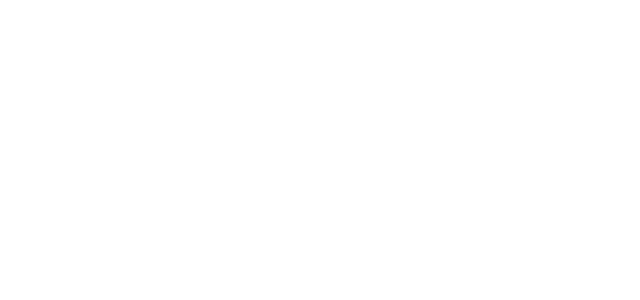
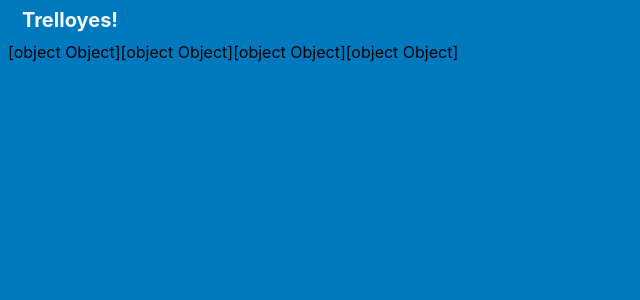
Before and after one commit to BarreraR/trelloyes, a React (Create React App) app: page / in a window 1280 px wide. Shown: the top 300 px of the page, without its empty margins (0-640 px from the left). Built offline with nearby package versions, Linux system fonts and the light colour scheme.

Commit message:
please work

```diff
--- a/src/App.js
+++ b/src/App.js
@@ -1,9 +1,31 @@
 import React from 'react';
+import List from './List';
+import Card from './Card';
 
-function App() {
+function myArray(arr, obj){
+  let cards = [];
+  for(let i=0; i<arr.length; i++ ){
+    for(let [key, value] in Object.entries(obj)){
+      if(arr[i] === key){
+        cards.push(value);
+      }
+    }
+  }
+  return cards;
+}
+
+function App(props) {
+  const arr = props.store.lists.map(list => <List key={list.id} header={list.header} cards={myArray(list.cardIds, props.store.allCards)} />)
+
+
   return (
-    <main className='App'>
-      {/* content goes here */}
+    <main className="App">
+      <header className="App-header">
+        <h1>Trelloyes!</h1>
+      </header>
+      <div className="App-list">
+        {arr.join("")}
+      </div>
     </main>
   );
 }
--- /dev/null
+++ b/src/Store.js
@@ -0,0 +1,41 @@
+const STORE = {
+  lists: [
+    {
+      id: '1',
+      header: 'First list',
+      cardIds: [ 'a', 'b', 'e', 'f', 'g', 'j', 'l', 'm' ],
+    },
+    {
+      id: '2',
+      header: 'Second list',
+      cardIds: ['b', 'c', 'd', 'f', 'h', 'i', 'k'],
+    },
+    {
+      id: '3',
+      header: 'Third list',
+      cardIds: [ 'a', 'b', 'c', 'd', 'e', 'f', 'g', 'h', 'i', 'j', 'k', 'l', 'm' ],
+    },
+    {
+      id: '4',
+      header: 'Fourth list',
+      cardIds: [ 'l', 'm' ],
+    },
+  ],
+  allCards: {
+    'a': { id: 'a', title: 'First card', content: 'lorem ipsum' },
+    'b': { id: 'b', title: 'Second card', content: 'lorem ipsum' },
+    'c': { id: 'c', title: 'Third card', content: 'lorem ipsum' },
+    'd': { id: 'd', title: 'Fourth card', content: 'lorem ipsum' },
+    'e': { id: 'e', title: 'Fifth card', content: 'lorem ipsum' },
+    'f': { id: 'f', title: 'Sixth card', content: 'lorem ipsum' },
+    'g': { id: 'g', title: 'Seventh card', content: 'lorem ipsum' },
+    'h': { id: 'h', title: 'Eighth card', content: 'lorem ipsum' },
+    'i': { id: 'i', title: 'Ninth card', content: 'lorem ipsum' },
+    'j': { id: 'j', title: 'Tenth card', content: 'lorem ipsum' },
+    'k': { id: 'k', title: 'Eleventh card', content: 'lorem ipsum' },
+    'l': { id: 'l', title: 'Twelfth card', content: 'lorem ipsum' },
+    'm': { id: 'm', title: 'Thirteenth card', content: 'lorem ipsum' },
+  },
+}
+
+export default STORE;
--- a/src/index.css
+++ b/src/index.css
@@ -1,13 +1,112 @@
 body {
   margin: 0;
-  font-family: -apple-system, BlinkMacSystemFont, 'Segoe UI', 'Roboto', 'Oxygen',
-    'Ubuntu', 'Cantarell', 'Fira Sans', 'Droid Sans', 'Helvetica Neue',
+  padding: 0;
+  font-family: -apple-system, BlinkMacSystemFont, "Segoe UI", "Roboto", "Oxygen",
+    "Ubuntu", "Cantarell", "Fira Sans", "Droid Sans", "Helvetica Neue",
     sans-serif;
   -webkit-font-smoothing: antialiased;
   -moz-osx-font-smoothing: grayscale;
 }
 
-code {
-  font-family: source-code-pro, Menlo, Monaco, Consolas, 'Courier New',
-    monospace;
+/* APP STYLES */
+.App {
+  min-height: calc(100vh - 16px);
+  min-width: calc(100vw - 16px);
+  background: #0079bf;
+  padding: 8px;
+  display: inline-flex;
+  flex-direction: column;
 }
+
+.App-header h1 {
+  margin: 0;
+  color: #f6f6f6;
+  font-size: 20px;
+  padding: 0 14px 10px;
+}
+
+.App-list {
+  display: flex;
+}
+
+/* LIST STYLES */
+
+.List {
+  min-width: 218px;
+}
+
+.List:not(:first-of-type) {
+  margin-left: 8px;
+}
+
+.List-header h2,
+.List-cards h3 {
+  margin: 0;
+}
+
+.List-header h2 {
+  font-size: 18px;
+  padding: 10px 8px 8px;
+}
+
+.List-header,
+.List-cards {
+  background-color: #dfe3e6;
+  padding: 0 6px 4px;
+}
+
+.List-header {
+  border-top-left-radius: 4px;
+  border-top-right-radius: 4px;
+}
+
+.List-cards {
+  border-bottom-left-radius: 4px;
+  border-bottom-right-radius: 4px;
+  padding-bottom: 10px;
+  max-height: calc(100vh - 102px);
+  overflow: auto;
+}
+
+.List-add-button {
+  background: none;
+  border: none;
+  font-size: 12px;
+  font-weight: bold;
+  padding: 5px 6px;
+  display: block;
+}
+
+.List-add-button:hover {
+  cursor: pointer;
+}
+
+/* CARD STYLES */
+
+.Card {
+  border-radius: 4px;
+  background-color: #fff;
+  box-shadow: 0 1px 0 rgba(9,45,66,.25);
+  padding: 8px;
+  color: #17394d;
+}
+
+.Card {
+  margin-bottom: 10px;
+}
+
+.Card h3 {
+  font-size: 14px;
+  margin-bottom: 4px;
+}
+
+.Card p {
+  margin: 0;
+  font-size: 12px;
+}
+
+.Card button {
+  float: right;
+  background-color: #eff1f3;
+  border-radius: 6px;
+}
--- a/src/index.js
+++ b/src/index.js
@@ -2,5 +2,6 @@
 import ReactDOM from 'react-dom';
 import App from './App';
 import './index.css';
+import Store from './Store.js'
 
-ReactDOM.render(<App />, document.getElementById('root'));
+ReactDOM.render(<App store={Store}/>, document.getElementById('root'));
```
